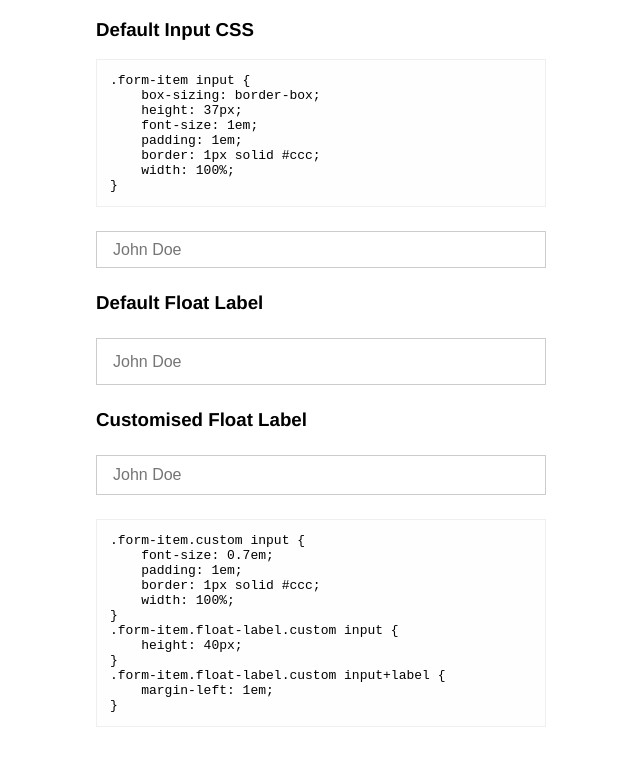
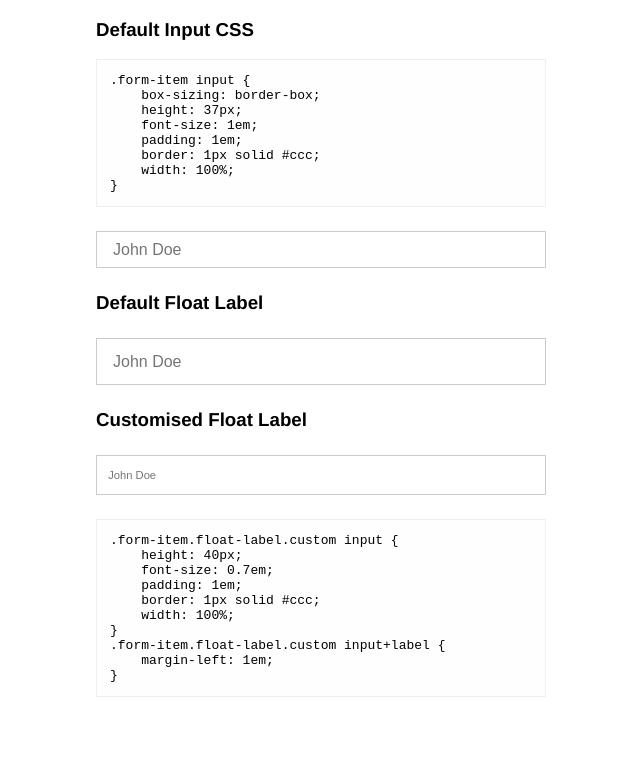
Before and after one commit to olumby/float-labels, a website: page index.html in a window 1280 px wide. Shown: the whole page, without its empty margins (319-959 px from the left). Drawn offline with Linux system fonts and the light colour scheme.

Commit message:
fix custom float labels

```diff
--- a/example.css
+++ b/example.css
@@ -26,17 +26,13 @@ pre {
     width: 100%;
 }
 
-// Customised Float Labels
-
-.form-item.custom input {
+.form-item.float-label.custom input {
+    height: 40px;
     font-size: 0.7em;
     padding: 1em;
     border: 1px solid #ccc;
     width: 100%;
 }
-.form-item.float-label.custom input {
-    height: 40px;
-}
 .form-item.float-label.custom input+label {
     margin-left: 1em;
 }
--- a/index.html
+++ b/index.html
@@ -35,14 +35,12 @@
                 <label for="name">Name</label>
             </div>
 
-            <pre>.form-item.custom input {
+            <pre>.form-item.float-label.custom input {
+    height: 40px;
     font-size: 0.7em;
     padding: 1em;
     border: 1px solid #ccc;
     width: 100%;
-}
-.form-item.float-label.custom input {
-    height: 40px;
 }
 .form-item.float-label.custom input+label {
     margin-left: 1em;
```
